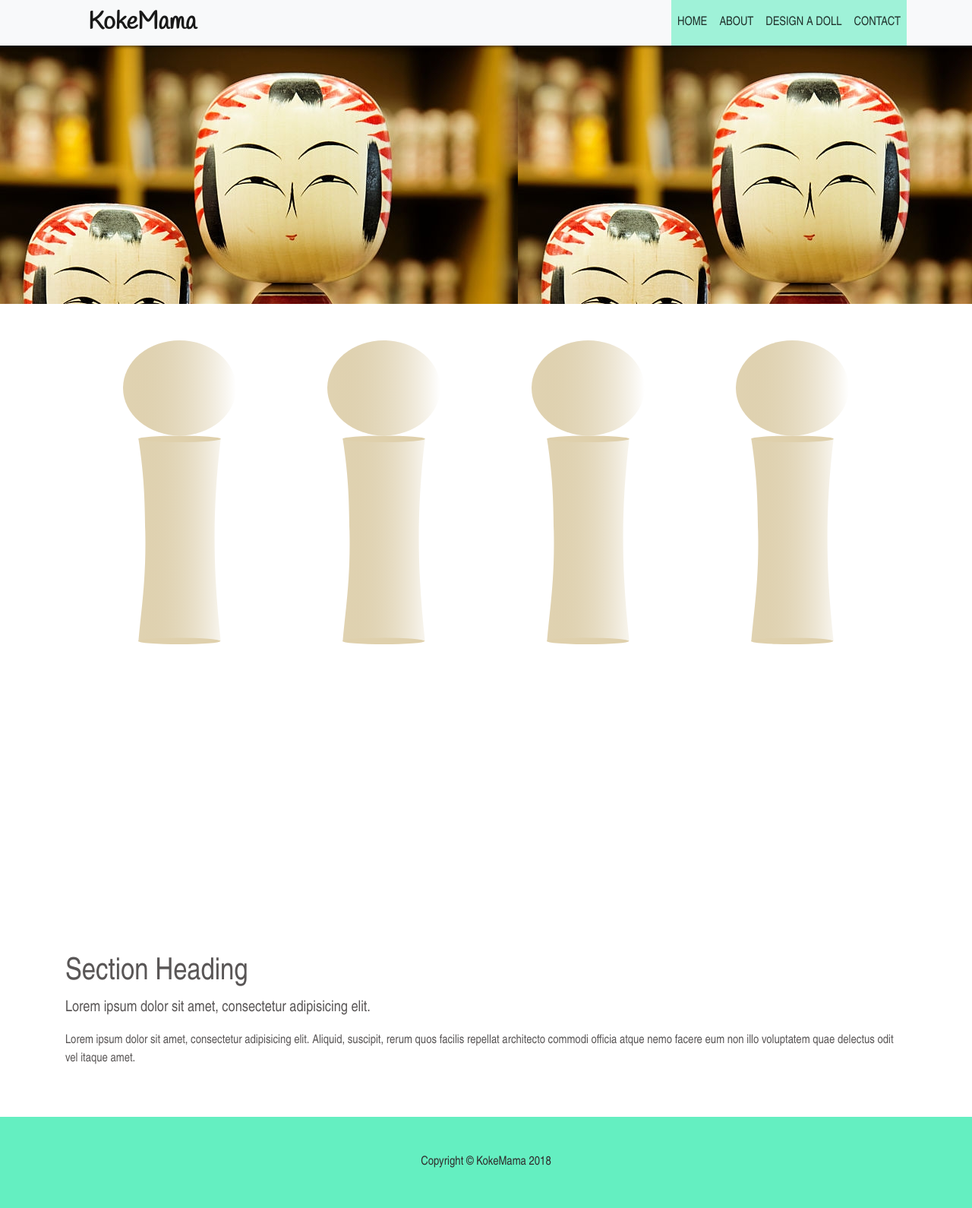
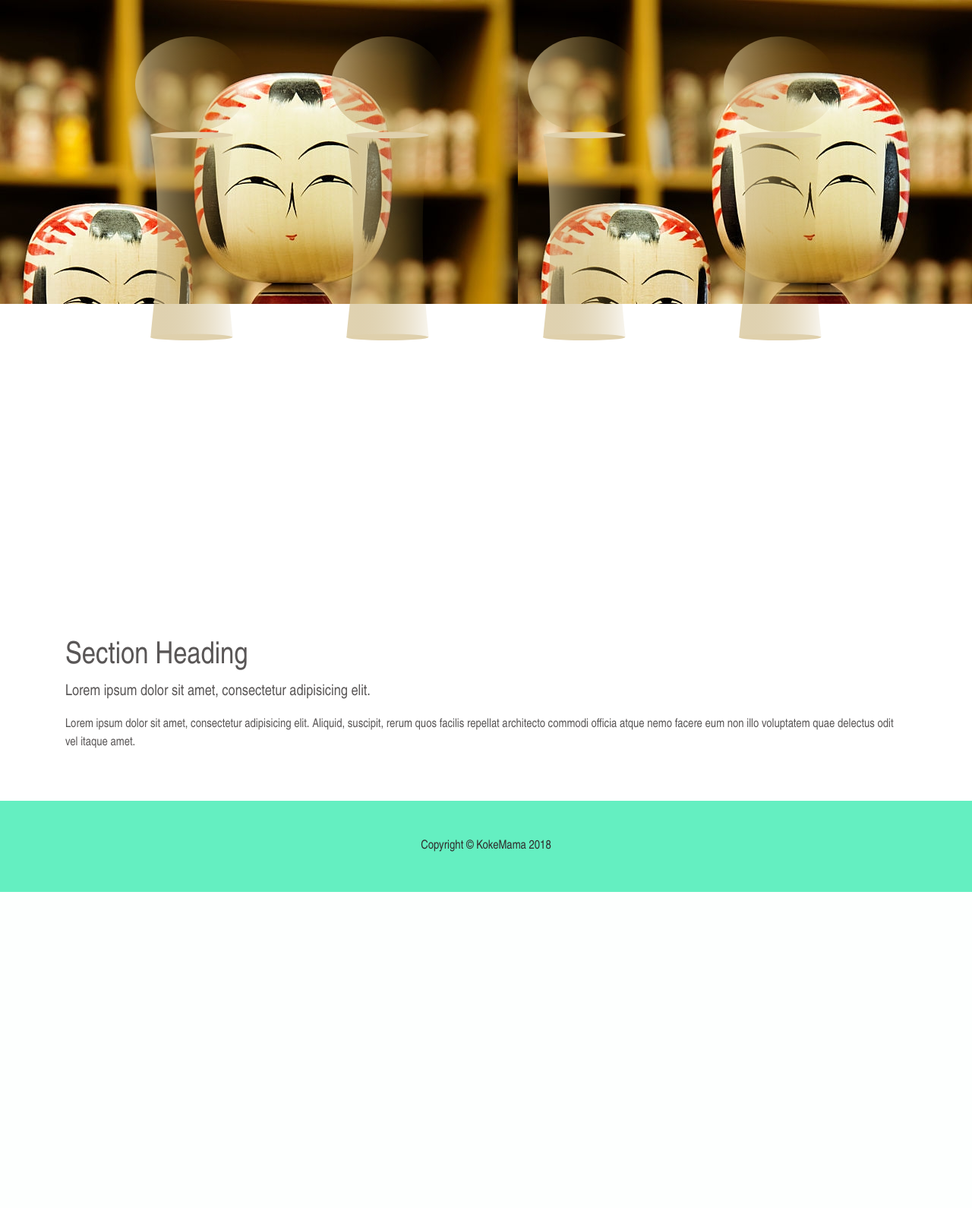
Before and after one commit to mwhitman189/Kokeshi, a Flask app: page / in a window 1280 px wide. Shown: the whole page at 76% size. After the commit the page ends 1174 px from the top, so only its background shows below. Run offline with Flask 2, Linux system fonts and the light colour scheme; some libraries are stand-ins or nearby versions; some web fonts are replaced.

Commit message:
Replace standard nav menu with kokeshi one

```diff
--- a/static/css/styles.css
+++ b/static/css/styles.css
@@ -27,7 +27,7 @@ a:hover {
   flex-direction: row; }
 
 .space-around {
-  justify-content: space-around; }
+  justify-content: space-evenly; }
 
 .kokeshi-nav-item {
   list-style: none;
--- a/static/scss/styles.scss
+++ b/static/scss/styles.scss
@@ -44,7 +44,7 @@ a {
 }
 
 .space-around {
-  justify-content: space-around;
+  justify-content: space-evenly;
 }
 
 .kokeshi-nav-item {
--- a/templates/base.html
+++ b/templates/base.html
@@ -54,31 +54,23 @@
             style="background-image: url('/static/img/three_kokeshi.jpg');height:400px;">
 
           <!-- Navigation -->
-          <nav class="navbar navbar-expand-lg navbar-light bg-light fixed-top">
-
-              <div class="container">
-                  <a class="navbar-brand" href="{{ url_for('showHome') }}">KokeMama</a>
-                  <button class="navbar-toggler" type="button" data-toggle="collapse" data-target="#navbarResponsive" aria-controls="navbarResponsive" aria-expanded="false" aria-label="Toggle navigation"><span class="navbar-toggler-icon"></span></button>
-
-                  <div class="collapse navbar-collapse"
-                      id="navbarResponsive">
-                      <ul class="navbar-nav ml-auto"
-                          id="navList">
-                          <li class="nav-item">
-                              <a class="nav-link nav-link-1 caps" href="{{ url_for('showHome') }}">Home</a>
-                          </li>
-                          <li class="nav-item">
-                              <a class="nav-link nav-link-2 caps" href="{{ url_for('showAboutPage')}}">About</a>
-                          </li>
-                          <li class="nav-item">
-                              <a class="nav-link nav-link-3 caps" href="{{ url_for('showDesignPage')}}">Design a Doll</a>
-                          </li>
-                          <li class="nav-item">
-                              <a class="nav-link nav-link-4 caps" href="{{ url_for('showAboutPage')}}">Contact</a>
-                          </li>
-                      </ul>
-                  </div>
+          <nav class="container home-page-nav">
+            <ul class="kokeshi-navbar-nav" id="navList">
+              <div class="container flex space-around">
+                <li class="kokeshi-nav-item">
+                  <a class="kokeshi-nav-link nav-link-1 caps" href="{{ url_for('showHome') }}"><div class="kokeshi-button" style="background-image: url('../static/img/kokeshi_model.svg')"></div></a>
+                </li>
+                <li class="kokeshi-nav-item">
+                  <a class="kokeshi-nav-link nav-link-2 caps" href="{{ url_for('showAboutPage')}}"><div class="kokeshi-button" style="background-image: url('../static/img/kokeshi_model.svg')"></div></a>
+                </li>
+                <li class="kokeshi-nav-item">
+                  <a class="kokeshi-nav-link nav-link-3 caps" href="{{ url_for('showDesignPage')}}"><div class="kokeshi-button" style="background-image: url('../static/img/kokeshi_model.svg')"></div></a>
+                </li>
+                <li class="kokeshi-nav-item">
+                  <a class="kokeshi-nav-link nav-link-4 caps" href="{{ url_for('showAboutPage')}}"><div class="kokeshi-button" style="background-image: url('../static/img/kokeshi_model.svg')"></div></a>
+                </li>
               </div>
+            </ul>
           </nav>
         </header>
 
--- a/templates/home.html
+++ b/templates/home.html
@@ -3,24 +3,7 @@
 {% block content_1 %}
 
 <section class="py-5">
-  <nav class="container home-page-nav">
-    <ul class="kokeshi-navbar-nav" id="navList">
-      <div class="container flex space-around">
-        <li class="kokeshi-nav-item">
-          <a class="kokeshi-nav-link nav-link-1 caps" href="{{ url_for('showHome') }}"><div class="kokeshi-button" style="background-image: url('../static/img/kokeshi_model.svg')"></div></a>
-        </li>
-        <li class="kokeshi-nav-item">
-          <a class="kokeshi-nav-link nav-link-2 caps" href="{{ url_for('showAboutPage')}}"><div class="kokeshi-button" style="background-image: url('../static/img/kokeshi_model.svg')"></div></a>
-        </li>
-        <li class="kokeshi-nav-item">
-          <a class="kokeshi-nav-link nav-link-3 caps" href="{{ url_for('showDesignPage')}}"><div class="kokeshi-button" style="background-image: url('../static/img/kokeshi_model.svg')"></div></a>
-        </li>
-        <li class="kokeshi-nav-item">
-          <a class="kokeshi-nav-link nav-link-4 caps" href="{{ url_for('showAboutPage')}}"><div class="kokeshi-button" style="background-image: url('../static/img/kokeshi_model.svg')"></div></a>
-        </li>
-      </div>
-    </ul>
-  </nav>
+
 </section>
 {% endblock %}
 
```
